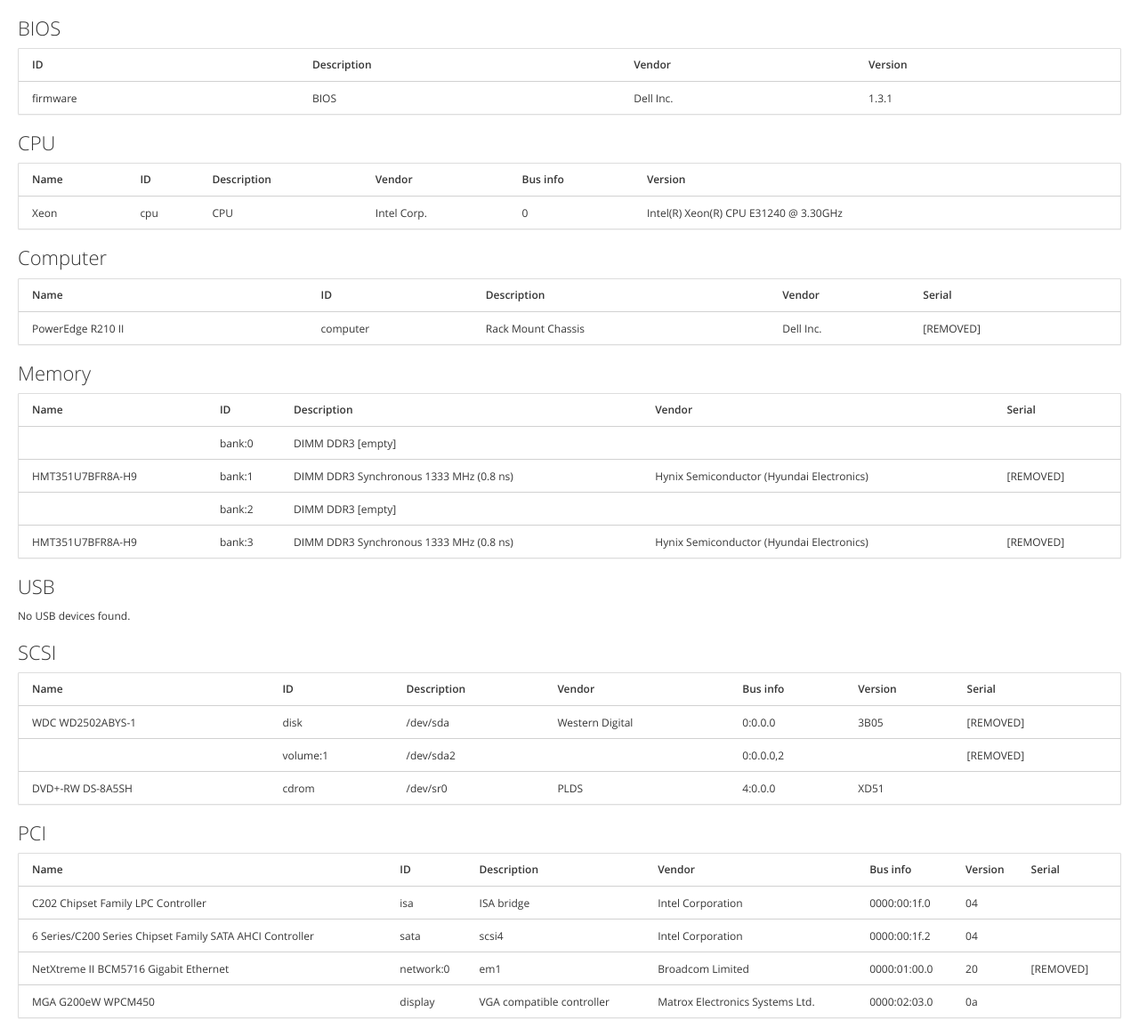
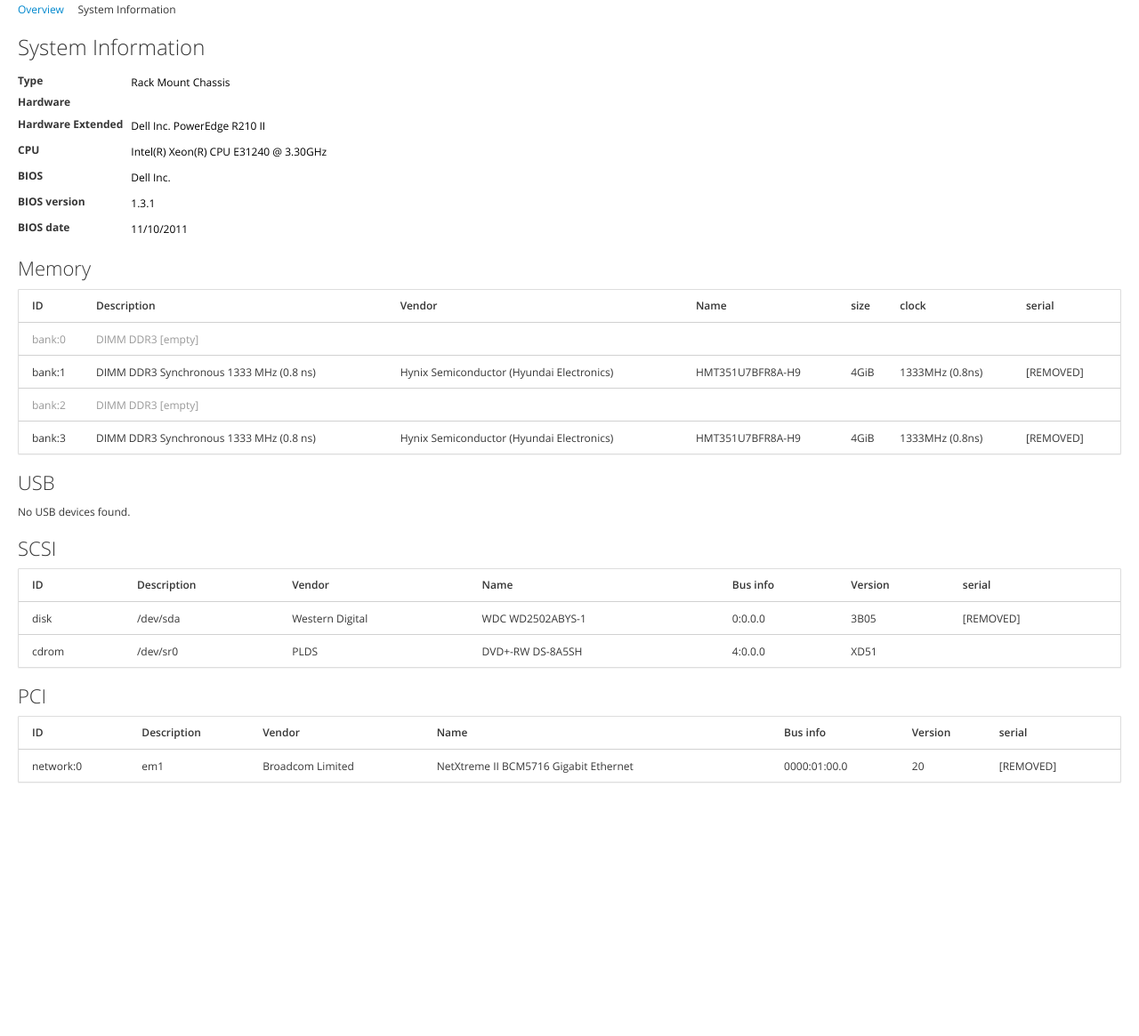
Before and after one commit to garrett/cockpit-mockweb, a Jekyll site: the page built from hardware/casual.md, in a window 1280 px wide. Shown: the whole page at 89% size. Built offline with Jekyll 4.4.1, drawn with Linux system fonts in a browser that asks for light colours; some web fonts are replaced; after the commit the page ends 900 px from its top, so only the background shows below that.

Commit message:
updated hardware lists & tables (improved filtering & display)

```diff
--- a/_includes/hardware-list.html
+++ b/_includes/hardware-list.html
@@ -1,6 +1,7 @@
 {% if include.machine and site.data.hardware[include.machine] %}
 
   <style>
+    @import url({{ site.baseurl }}/static/hardware.css);
     .device-comparison td {
       vertical-align: top;
       padding: 1em 3em;
@@ -10,29 +11,72 @@
 
   <div class="container-fluid">
 
+
+    <a href="#overview_link">Overview</a> <i class="fa fa-angle-double-right"></i> System Information
+
     {% assign hardware = site.data.hardware[include.machine] | sort: 'bus info' %}
 
     {% assign busses = 'usb,scsi,pci' | split: ',' %}
     {% assign descs = hardware | sort: 'description' | group_by: 'description' %}
     {% assign classes = hardware | group_by: 'class' %}
 
-          {% for desc in descs %}
-            {%
-              if desc.name == 'BIOS'
-              or desc.name == 'CPU'
-            %}
-              <h2>{{ desc.name | default: '[undefined]' }}</h2>
+    <h1>System Information</h1>
 
-              {% include hardware-table.html items=desc.items name=desc.name %}
+    <table class="info-table-ct">
+      {% for class in classes %}
+        {% if class.name == 'Computer' %}
+          <tr>
+            <th>Type</th>
+            <td>{{ class.items[0].description }}</td>
+          </tr><tr>
+            <th>Hardware</th>
+            <td>{{ class.items[0].version }}</td>
+          </tr><tr>
+            <th>Hardware Extended</th>
+            <td>{{ class.items[0].vendor}} {{ class.items[0].product }}</td>
+          </tr>
         {% endif %}
       {% endfor %}
 
+      {% for desc in descs %}
+        {% if desc.name == 'CPU' %}
+          <tr>
+            <th>CPU</th>
+            <td>
+              <!--
+              {{ desc.items[0].vendor }}
+              {{ desc.items[0].product }}
+              -->
+              {{ desc.items[0].version }}
+            </td>
+          </tr>
+        {% endif %}
+      {% endfor %}
+
+      {% for desc in descs %}
+        {% if desc.name == 'BIOS' %}
+          <tr>
+            <th>BIOS</th>
+            <td>
+              {{ desc.items[0].vendor }}
+            </td>
+          </tr><tr>
+            <th>BIOS version</th>
+            <td>
+              {{ desc.items[0].version }}
+            </td>
+          </tr><tr>
+            <th>BIOS date</th>
+            <td>
+              {{ desc.items[0].date }}
+            </td>
+          </tr>
+        {% endif %}
+      {% endfor %}
+    </table>
+
     {% for class in classes %}
-            {%
-              if class.name == 'Bank'
-              or class.name == 'Computer'
-            %}
-
+      {% if class.name == 'Bank' %}
         <h2>
         {% if class.name == 'Bank' %}
             Memory
--- a/_includes/hardware-table.html
+++ b/_includes/hardware-table.html
@@ -10,23 +10,26 @@
   {% assign vendor_size = include.items | group_by: 'vendor' | map: 'name' | join: ' ' | size %}
   {% assign serial_size = include.items | group_by: 'serial' | map: 'name' | join: ' ' | size %}
   {% assign version_size = include.items | group_by: 'version' | map: 'name' | join: ' ' | size %}
+  {% assign size_size = include.items | group_by: 'size' | map: 'name' | join: ' ' | size %}
+  {% assign width_size = include.items | group_by: 'width' | map: 'name' | join: ' ' | size %}
+  {% assign clock_size = include.items | group_by: 'clock' | map: 'name' | join: ' ' | size %}
   {% assign config = include.items | group_by: 'configuration' | map: 'items' | array_to_sentence_string %}
 
-  <div class="panel panel-default hw-list-{{ include.name | default: 'default'}}">
+  <div class="panel panel-default hw-list-{{ include.name | default: 'default' | downcase}}">
 
     <table class="table table-hover">
       <thead>
         <tr>
-          {% if name_size > 0 %}
-            <th class="name">Name</th>
-          {% endif %}
-
           <th class="id">ID</th>
 
           <th class="description">Description</th>
 
           {% if vendor_size > 0 %}
             <th class="vendor">Vendor</th>
+          {% endif %}
+
+          {% if name_size > 0 %}
+            <th class="name">Name</th>
           {% endif %}
 
           {% if bus_size > 0 %}
@@ -41,8 +44,20 @@
             <th class="version">Version</th>
           {% endif %}
 
+          {% if size_size > 0 %}
+            <th class="size">size</th>
+          {% endif %}
+
+          {% if width_size > 0 %}
+            <th class="width">width</th>
+          {% endif %}
+
+          {% if clock_size > 0 %}
+            <th class="clock">clock</th>
+          {% endif %}
+
           {% if serial_size > 0 %}
-            <th class="serial">Serial</th>
+            <th class="serial">serial</th>
           {% endif %}
         </tr>
       </thead>
@@ -71,8 +86,10 @@
 
             {% if item.description contains '[empty]' %}
               {% assign empty_slot = true %}
+              {% assign empty_class = 'empty' %}
             {% else %}
               {% assign empty_slot = false %}
+              {% assign empty_class = '' %}
             {% endif %}
 
             {% if item.product contains 'Hub' %}
@@ -81,21 +98,24 @@
             {% elsif item.product contains 'EHCI Controller' %}
             {% elsif item.product contains 'Root Port' %}
             {% elsif item.product contains 'Memory Controller' %}
+            {% elsif item.id contains 'volume:' %}
+            {% elsif item.description contains 'hub' %}
+            {% elsif item.description contains ' controller' %}
             {% elsif item.description contains 'Host bridge' %}
+            {% elsif item.description contains 'ISA bridge' %}
             {% elsif item.description contains 'PCI bridge' %}
             {% else %}
-              <tr>
-
-                {% if name_size > 0 %}
-                  <td class="name">{% unless empty_slot %}{{ name | default: item.product }}{% endunless %}</td>
-                {% endif %}
-
+              <tr class="{{ empty_class }}">
                 <td class="id">{{ item['id'] }}</td>
 
                 <td class="description">{{ item['logical name'] | default: item.description }}</td>
 
                 {% if vendor_size > 0 %}
                   <td class="vendor">{% unless empty_slot %}{{ vendor | item.vendor }}{% endunless %}</td>
+                {% endif %}
+
+                {% if name_size > 0 %}
+                  <td class="name">{% unless empty_slot %}{{ name | default: item.product }}{% endunless %}</td>
                 {% endif %}
 
                 {% if bus_size > 0 %}
@@ -108,6 +128,18 @@
 
                 {% if version_size > 0 %}
                   <td class="version">{{ item.version }}</td>
+                {% endif %}
+
+                {% if size_size > 0 %}
+                  <td class="size">{% unless empty_slot %}{{ item['size'] }}{% endunless %}</td>
+                {% endif %}
+
+                {% if width_size > 0 %}
+                  <td class="width">{% unless empty_slot %}{{ item['width'] }}{% endunless %}</td>
+                {% endif %}
+
+                {% if clock_size > 0 %}
+                  <td class="clock">{% unless empty_slot %}{{ item['clock'] }}{% endunless %}</td>
                 {% endif %}
 
                 {% if serial_size > 0 %}
```
Lines whose indentation alone changed are shown as unchanged.
